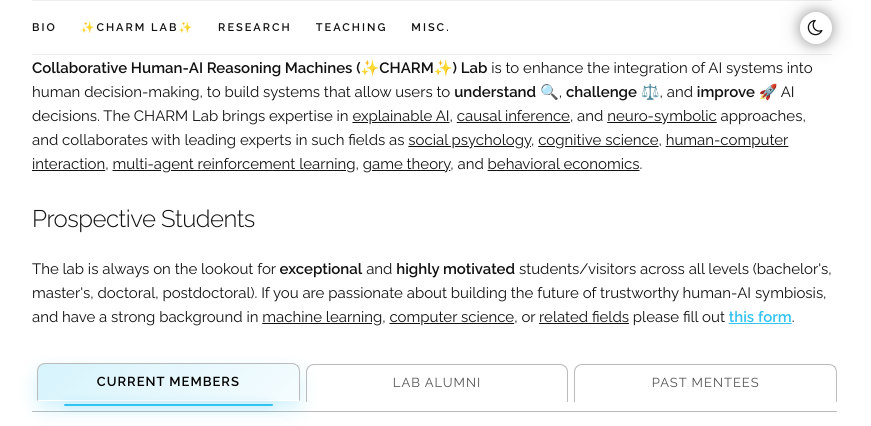
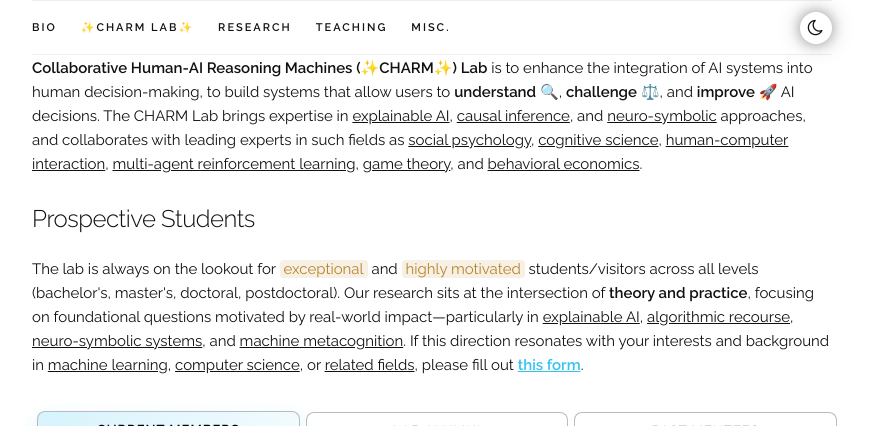
Before and after one commit to charmlab/website, a Jekyll site: the page built from index.html, in a window 1280 px wide and 900 px high, scrolled down 933 px, cut to the strip 0-426 px from the top of the window. Shown: the whole strip, without its empty margins (208-1079 px from the left). Built offline with Jekyll 4.4.1, drawn with Linux system fonts in a browser that asks for light colours; some web fonts are replaced.

```diff
--- a/index.html
+++ b/index.html
@@ -54,10 +54,18 @@ title: Home
     <div class="twelve columns">
       <h5>Prospective Students</h5>
       <p>
-        The lab is always on the lookout for <b>exceptional</b> and <b>highly motivated</b> students/visitors across all levels (bachelor's, master's, doctoral, postdoctoral).
+        The lab is always on the lookout for
+        <span class="award">exceptional</span> and
+        <span class="award">highly motivated</span>
+        students/visitors across all levels (bachelor's, master's, doctoral, postdoctoral).
 
-        If you are passionate about building the future of trustworthy human-AI symbiosis, and have a strong background in <u>machine learning</u>, <u>computer science</u>, or <u>related fields</u> please fill out
-        <a href="https://forms.gle/yqLBPJb6Gok4J1jv8" target="_blank">this form</a>.
+        Our research sits at the intersection of <b>theory and practice</b>, focusing on foundational questions motivated by real-world impact—particularly in
+        <u>explainable AI</u>, <u>algorithmic recourse</u>, <u>neuro-symbolic systems</u>, and <u>machine metacognition</u>.
+
+        If this direction resonates with your interests and background in
+        <u>machine learning</u>, <u>computer science</u>, or <u>related fields</u>,
+        please fill out
+        <a href="https://forms.gle/yqLBPJb6Gok4J1jv8" target="_blank" rel="noopener noreferrer">this form</a>.
       </p>
     </div>
   </div>
```
